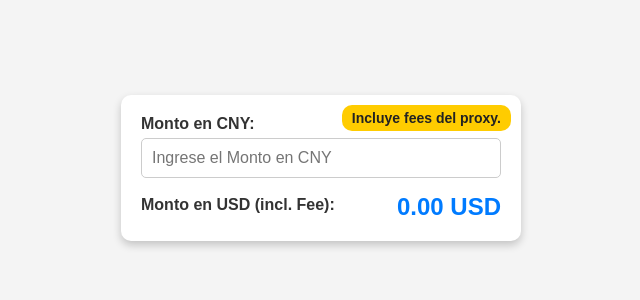
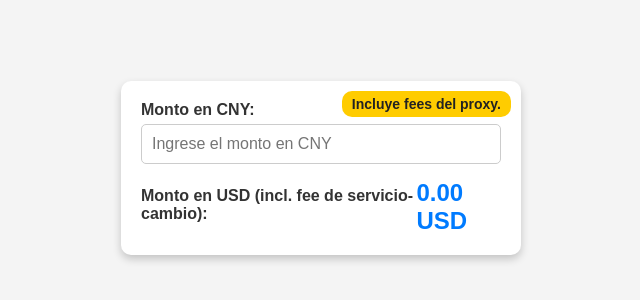
Before and after one commit to Fwavesite/calculadora-cny-usd, a plain HTML site: page index.html in a window 1280 px wide. Shown: the part 232-532 px from the top of the page, without its empty margins (319-959 px from the left). Drawn offline with Linux system fonts and the light colour scheme.

Commit message:
Update index.html

```diff
--- a/index.html
+++ b/index.html
@@ -70,10 +70,10 @@
     <div class="container">
         <div class="fee-info">Incluye fees del proxy.</div>
         <h3>Monto en CNY:</h3>
-        <input type="number" id="cny" placeholder="Ingrese el Monto en CNY" oninput="convertirCNY()">
+        <input type="number" id="cny" placeholder="Ingrese el monto en CNY" oninput="convertirCNY()">
 
         <div class="resultado-container">
-            <h3>Monto en USD (incl. Fee):</h3>
+            <h3>Monto en USD (incl. fee de servicio-cambio):</h3>
             <p id="resultado">0.00 USD</p>
         </div>
     </div>
```
